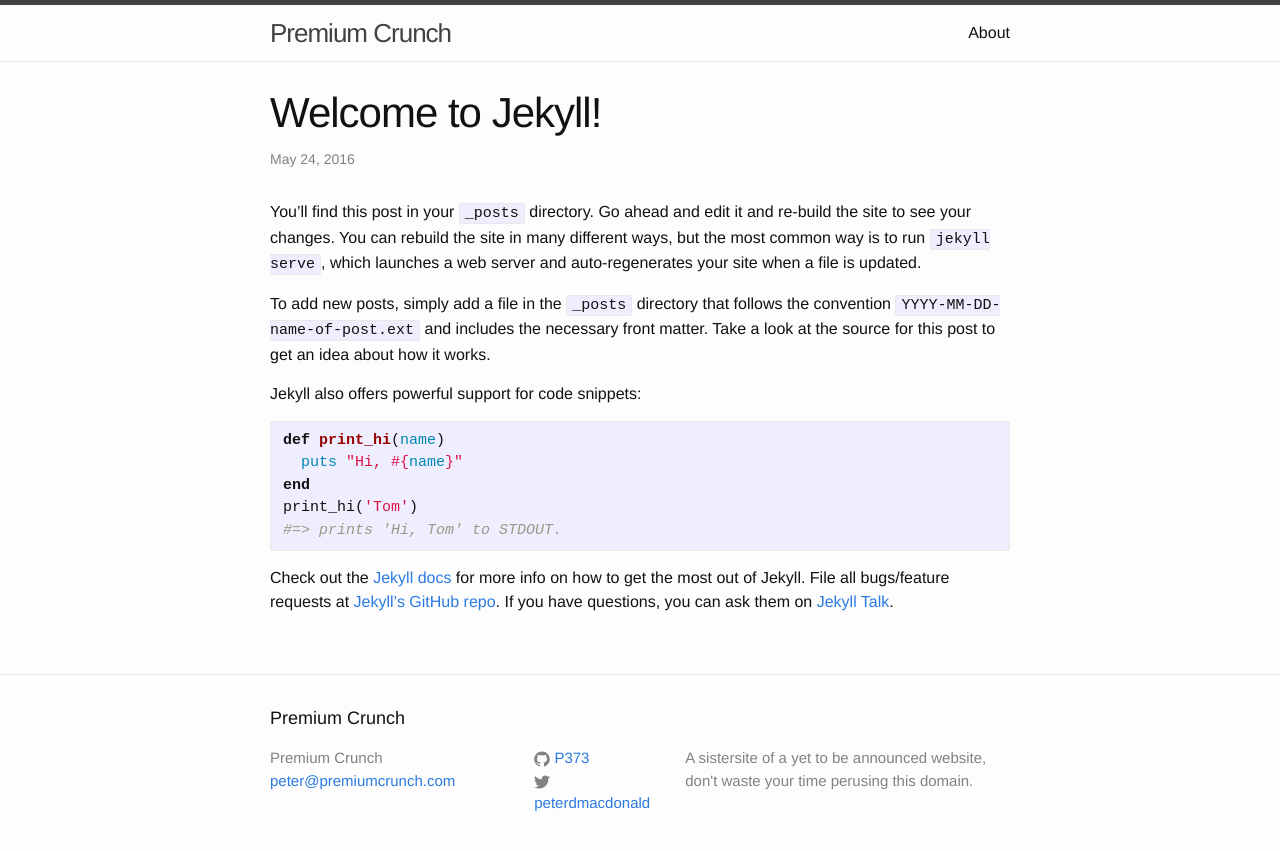
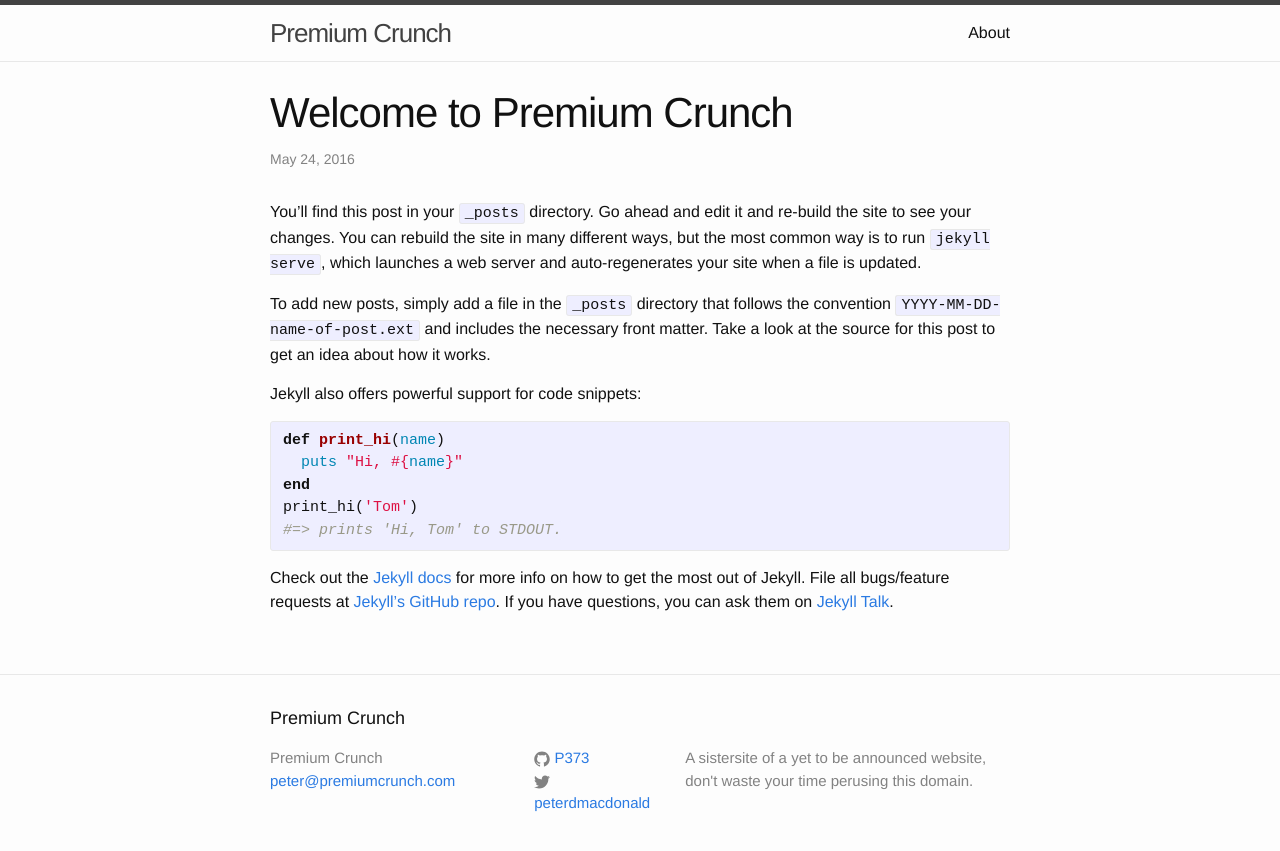
Before and after one commit to P373/P373.github.io, a Jekyll site: the page built from _posts/2016-05-24-welcome-to-jekyll.markdown, in a window 1280 px wide. Shown: the top 851 px of the page. Built offline with Jekyll 4.4.1, drawn with Linux system fonts in a browser that asks for light colours.

Commit message:
Update 2016-05-24-welcome-to-jekyll.markdown

```diff
--- a/_posts/2016-05-24-welcome-to-jekyll.markdown
+++ b/_posts/2016-05-24-welcome-to-jekyll.markdown
@@ -1,8 +1,8 @@
 ---
 layout: post
-title:  "Welcome to Jekyll!"
+title:  "Welcome to Premium Crunch"
 date:   2016-05-24 16:32:26 -0400
-categories: jekyll update
+categories: beginnings
 ---
 You’ll find this post in your `_posts` directory. Go ahead and edit it and re-build the site to see your changes. You can rebuild the site in many different ways, but the most common way is to run `jekyll serve`, which launches a web server and auto-regenerates your site when a file is updated.
 
```
